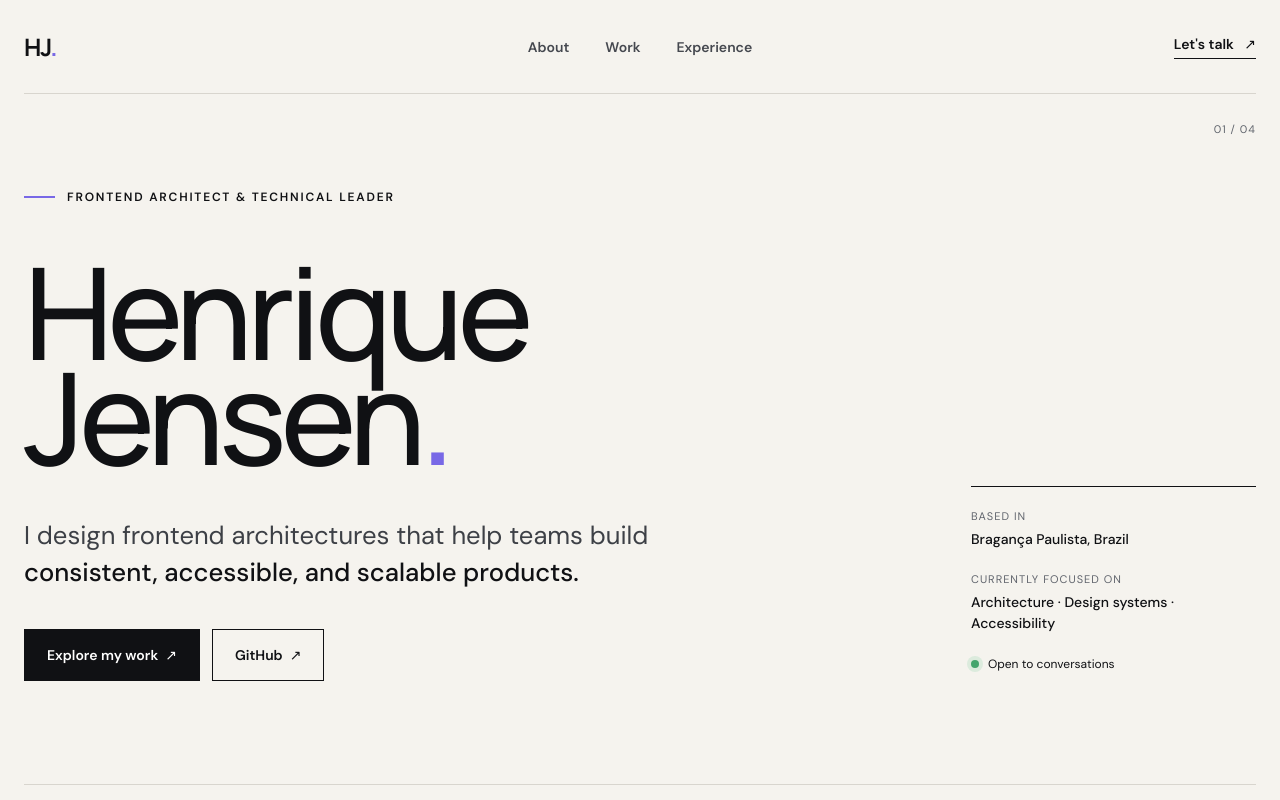
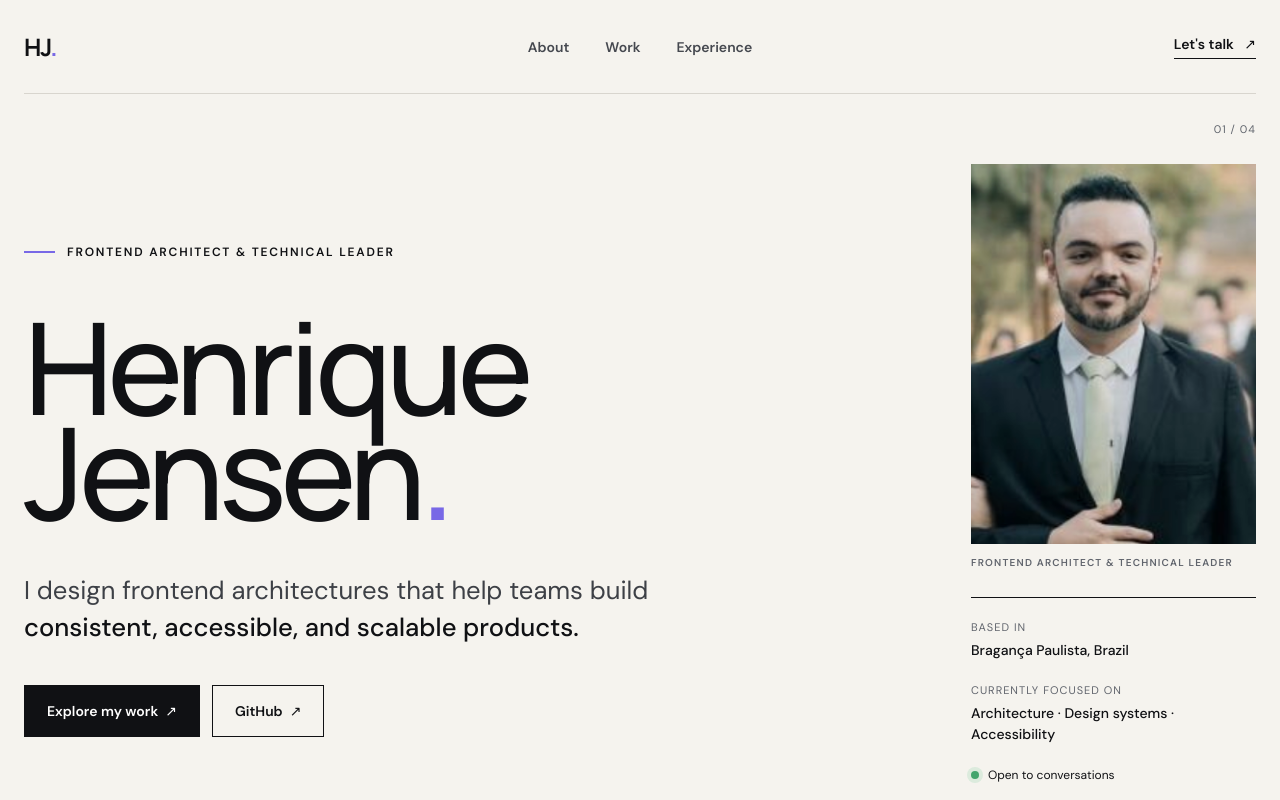
Before and after one commit to henriquejensen/henriquejensen.github.io, a React (Vite) app: page / in a window 1280 px wide. Shown: the top 800 px of the page. Built offline with nearby package versions, Linux system fonts and the light colour scheme.

Commit message:
feat: add profile portrait

```diff
--- a/src/App.css
+++ b/src/App.css
@@ -30,7 +30,12 @@ h1 { font-size:clamp(76px,10vw,146px); line-height:.82; font-weight:500; margin:
 .button:hover { transform:translateY(-2px); }
 .button-primary { background:var(--ink); color:var(--white); }
 .button-secondary { background:transparent; }
-.hero-note { align-self:end; border-top:1px solid var(--ink); padding:22px 0; }
+.hero-profile { align-self:end; }
+.portrait { margin:0 0 28px; position:relative; }
+.portrait::before { content:""; position:absolute; inset:-10px 10px 10px -10px; border:1px solid var(--violet); z-index:-1; }
+.portrait img { display:block; width:100%; aspect-ratio:3/4; object-fit:cover; object-position:center 22%; filter:saturate(.82) contrast(1.03); }
+.portrait figcaption { margin-top:12px; color:var(--muted); font-size:10px; font-weight:600; text-transform:uppercase; letter-spacing:1.2px; }
+.hero-note { border-top:1px solid var(--ink); padding:22px 0; }
 .hero-note p { font-size:11px; color:var(--muted); text-transform:uppercase; letter-spacing:1px; margin:0 0 6px; }
 .hero-note strong { display:block; font-size:14px; line-height:1.5; font-weight:500; margin-bottom:22px; }
 .availability { display:flex; gap:9px; align-items:center; font-size:12px; }
@@ -103,7 +108,7 @@ footer div a { font-size:13px; font-weight:600; }
   nav { display:none; }
   .hero { grid-template-columns:1fr; min-height:auto; padding:80px 0; }
   h1 { margin:44px 0 38px; }
-  .hero-note { margin-top:80px; }
+  .hero-profile { width:min(100%,360px); margin-top:80px; }
   .statement,.section-heading,.knowledge { grid-template-columns:1fr; gap:34px; }
   .statement,.expertise,.selected-work,.experience,.knowledge { padding:82px 0; }
   .about-grid { grid-template-columns:1fr; gap:20px; margin-top:40px; }
--- a/src/App.tsx
+++ b/src/App.tsx
@@ -1,3 +1,5 @@
+import portrait from "./images/henrique-jensen.png";
+
 const expertise = [
   { number: "01", title: "Frontend Architecture", description: "Scalable application foundations, clear boundaries, shared platforms, and pragmatic technical decisions." },
   { number: "02", title: "Design Systems", description: "Multi-brand components, design tokens, Storybook, and workflows that keep design and engineering aligned." },
@@ -35,10 +37,16 @@ function App() {
               <a className="button button-secondary" href="https://github.com/henriquejensen" target="_blank" rel="noreferrer">GitHub <Arrow /></a>
             </div>
           </div>
-          <aside className="hero-note" aria-label="Professional summary">
-            <p>Based in</p><strong>Bragança Paulista, Brazil</strong>
-            <p>Currently focused on</p><strong>Architecture · Design systems · Accessibility</strong>
-            <div className="availability"><span /> Open to conversations</div>
+          <aside className="hero-profile" aria-label="Professional summary">
+            <figure className="portrait">
+              <img src={portrait} alt="Henrique Jensen wearing a suit" />
+              <figcaption>Frontend architect &amp; technical leader</figcaption>
+            </figure>
+            <div className="hero-note">
+              <p>Based in</p><strong>Bragança Paulista, Brazil</strong>
+              <p>Currently focused on</p><strong>Architecture · Design systems · Accessibility</strong>
+              <div className="availability"><span /> Open to conversations</div>
+            </div>
           </aside>
           <div className="hero-index" aria-hidden="true">01 / 04</div>
         </section>
```
Also changed, not shown: src/images/henrique-jensen.png (added).
